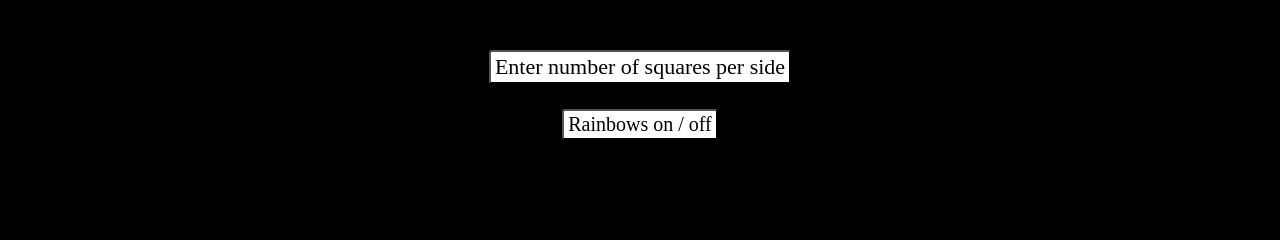
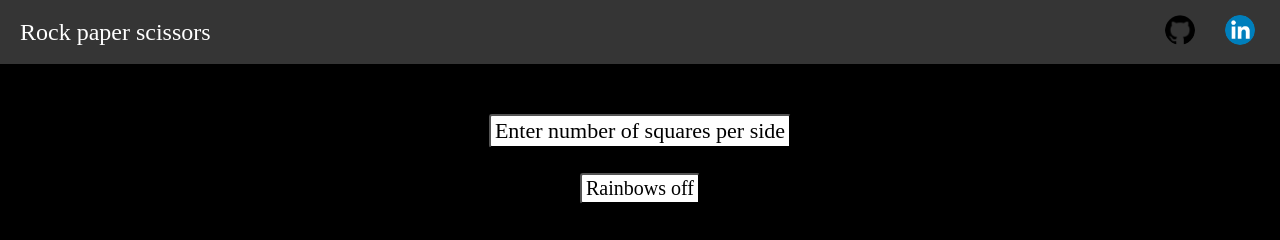
Before and after one commit to amulbrar/etch-a-sketch, a plain HTML site: page index.html in a window 1280 px wide. Drawn offline with Linux system fonts and the light colour scheme.

Commit message:
add header, improve functionality

```diff
--- a/index.html
+++ b/index.html
@@ -7,12 +7,32 @@
     <link rel="stylesheet" href="styles.css">
 </head>
 <body>
+    <div class="header">
+        <div class="title">
+            Rock paper scissors
+        </div>
+        <div class="links">
+            <ul>
+                <li>
+                    <a href="https://github.com/amulbrar" target="_blank">
+                        <img src="./github.png">
+                    </a>
+                </li>
+                <li>
+                    <a href="https://linkedin.com/in/amulbrar" target="_blank">
+                        <img src="./linkedin.png">
+                    </a>
+                </li>
+            </ul>
+        </div>
+    </div>
+
     <div class="buttons">
         <button class="prompt-btn" type="button">
             Enter number of squares per side
         </button>
         <button class="random-btn" type="button">
-            Rainbows on / off
+
         </button>
     </div>
     <div class="container"></div>
--- a/script.js
+++ b/script.js
@@ -20,8 +20,16 @@ let containerDiv = document.querySelector('.container');
 
 let randomBtn = document.querySelector('.random-btn');
 let isRandomColors = false;
+let clicked = false;
+randomBtn.textContent = "Rainbows off"
 randomBtn.addEventListener('click', () => {
     isRandomColors = !isRandomColors;
+    clicked = !clicked
+    if (clicked == true) {
+        randomBtn.textContent = "Rainbows on";
+    } else {
+        randomBtn.textContent = "Rainbows off";
+    }
 })
 
 function createGrid(resolution) {
--- a/styles.css
+++ b/styles.css
@@ -1,6 +1,7 @@
 * {
     margin: 0;
     padding: 0;
+    box-sizing: border-box;
 }
 
 body {
@@ -11,6 +12,47 @@ body {
     height: 100vh;
     margin: 0;
     background-color: black;
+}
+
+.header {
+    width: 100%;
+    background-color: rgb(53, 53, 53);
+    padding: 10px 20px;
+    display: flex;
+    justify-content: space-between;
+    align-items: center;
+}
+
+.header .title {
+    font-size: 24px;
+    color: white;
+}
+
+.links ul {
+    display: flex;
+    gap: 20px;
+    list-style: none;
+}
+
+.links ul li {
+    margin: 0;
+    padding: 0;
+}
+
+.links ul li a {
+    display: block;
+    padding: 5px;
+}
+
+.links ul li a img {
+    width: 30px;
+    height: 30px;
+    border-radius: 50%;
+    transition: transform 0.3s ease;
+}
+
+.links ul li a img:hover {
+    transform: scale(1.1);
 }
 
 .prompt-btn {
```
Also changed, not shown: github.png (added), linkedin.png (added).
